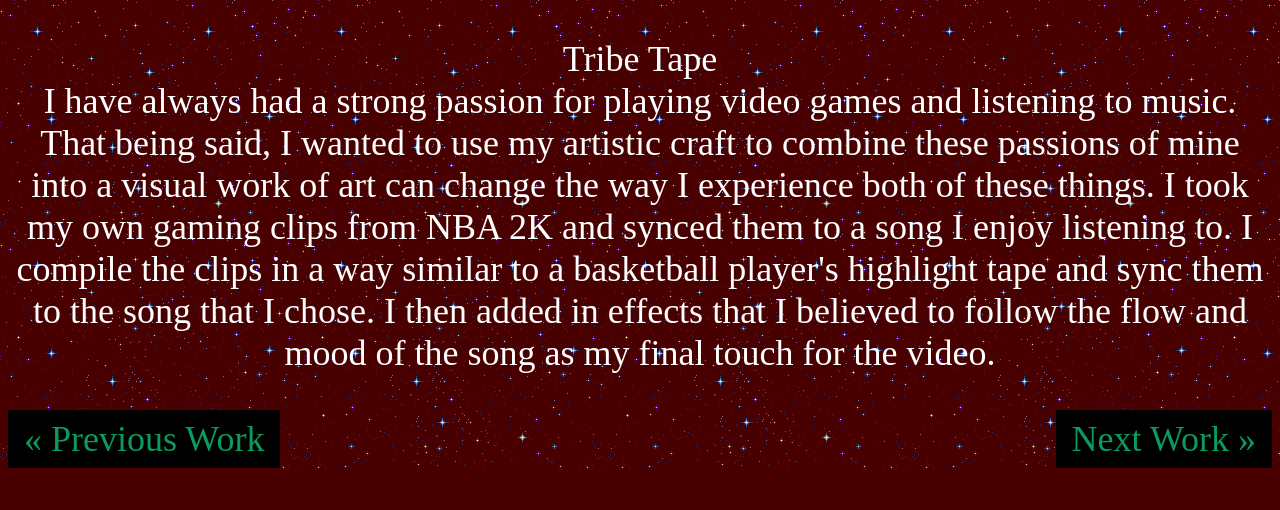
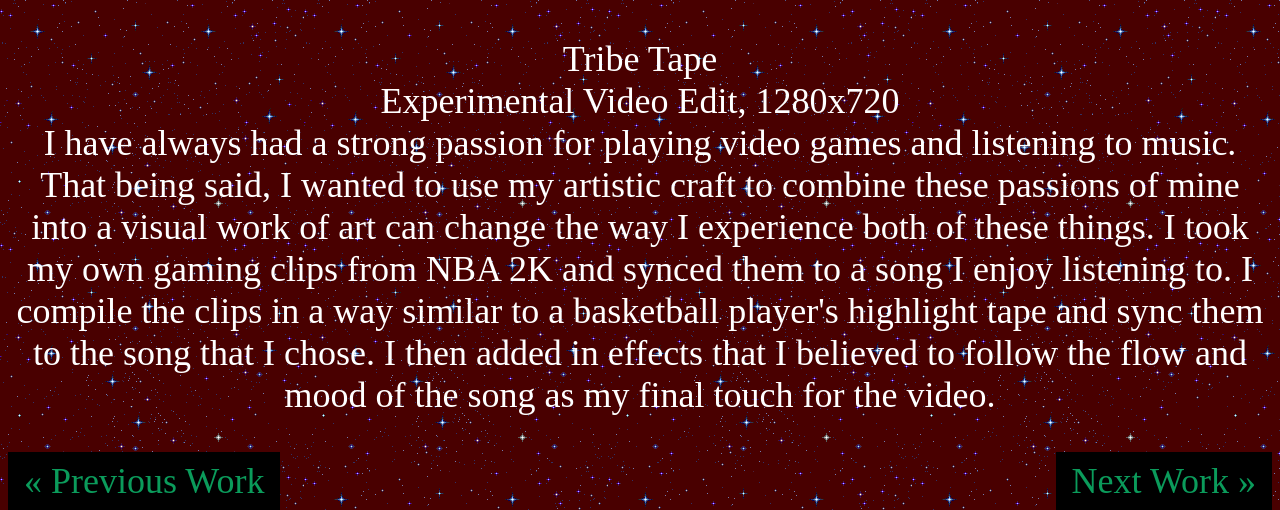
Before and after one commit to mjdewitt01/Tribe-Page, a plain HTML site: page index.html in a window 1280 px wide. Shown: the part 1003-1513 px from the top of the page. Before the commit the page ends 1471 px from the top, so only its background shows below. Drawn offline with Linux system fonts and the light colour scheme.

Commit message:
Update index.html

```diff
--- a/index.html
+++ b/index.html
@@ -18,7 +18,7 @@
   	</div>
 <center>
 		<iframe width="1340" height="860" src="https://www.youtube.com/embed/s8XLxyiER6U" frameborder="0" allow="accelerometer; autoplay; encrypted-media; gyroscope; picture-in-picture" allowfullscreen style="padding-top: 5%;"></iframe>
-			<p style="font-size: 36px; color: white;"> Tribe Tape <br> I have always had a strong passion for playing video games and listening to music. That being said, I wanted to use my artistic craft to combine these passions of mine into a visual work of art
+			<p style="font-size: 36px; color: white;"> Tribe Tape <br> Experimental Video Edit, 1280x720 <br>I have always had a strong passion for playing video games and listening to music. That being said, I wanted to use my artistic craft to combine these passions of mine into a visual work of art
 			can change the way I experience both of these things. I took my own gaming clips from NBA 2K and synced them to a song I enjoy listening to. I compile the clips in a way similar to a basketball player's highlight tape and sync them to the song that I chose.
 				I then added in effects that I believed to follow the flow and mood of the song as my final touch for the video.
 			</p>
```
